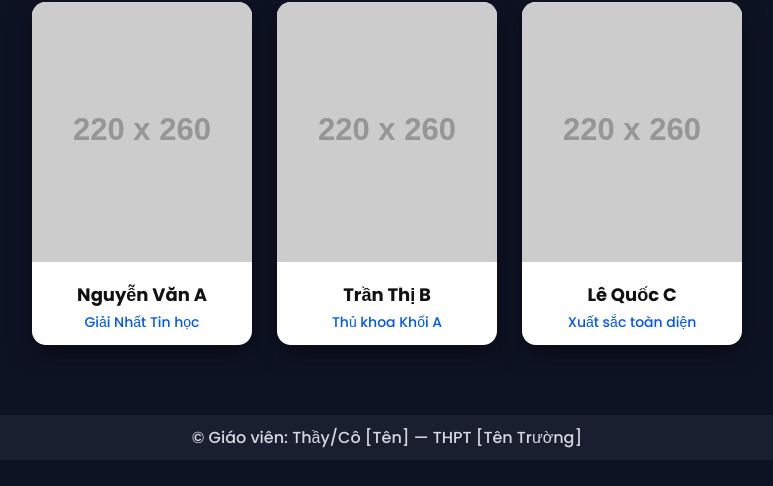
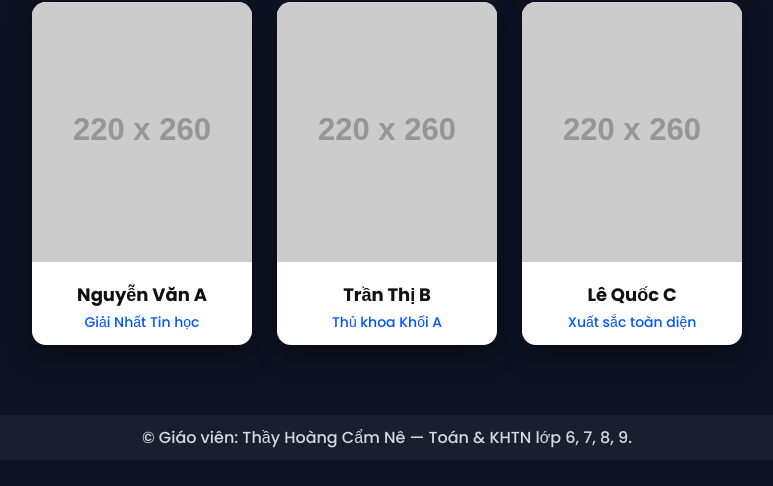
Before and after one commit to huyhoangdayhoc/vinh-danh-hoc-sinh, a plain HTML site: page index.html in a window 1280 px wide. Shown: the part 86-572 px from the top of the page, without its empty margins (253-1026 px from the left). Drawn offline with Linux system fonts and the light colour scheme; placeholder pictures from the web are drawn by us.

Commit message:
initial commit

```diff
--- a/index.html
+++ b/index.html
@@ -118,7 +118,7 @@
     </div>
 
     <footer>
-        © Giáo viên: Thầy/Cô [Tên] — THPT [Tên Trường]
+        © Giáo viên: Thầy Hoàng Cẩm Nê — Toán & KHTN lớp 6, 7, 8, 9.
     </footer>
 
 </body>
```
